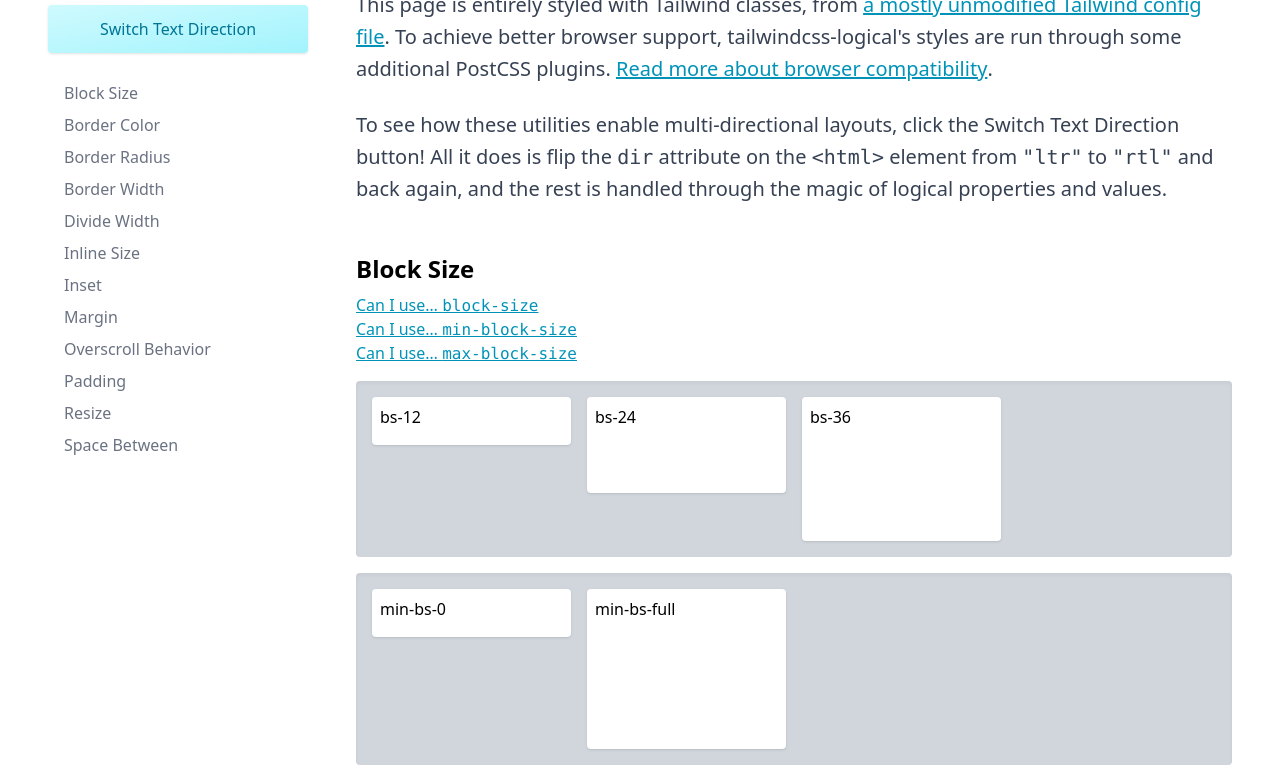
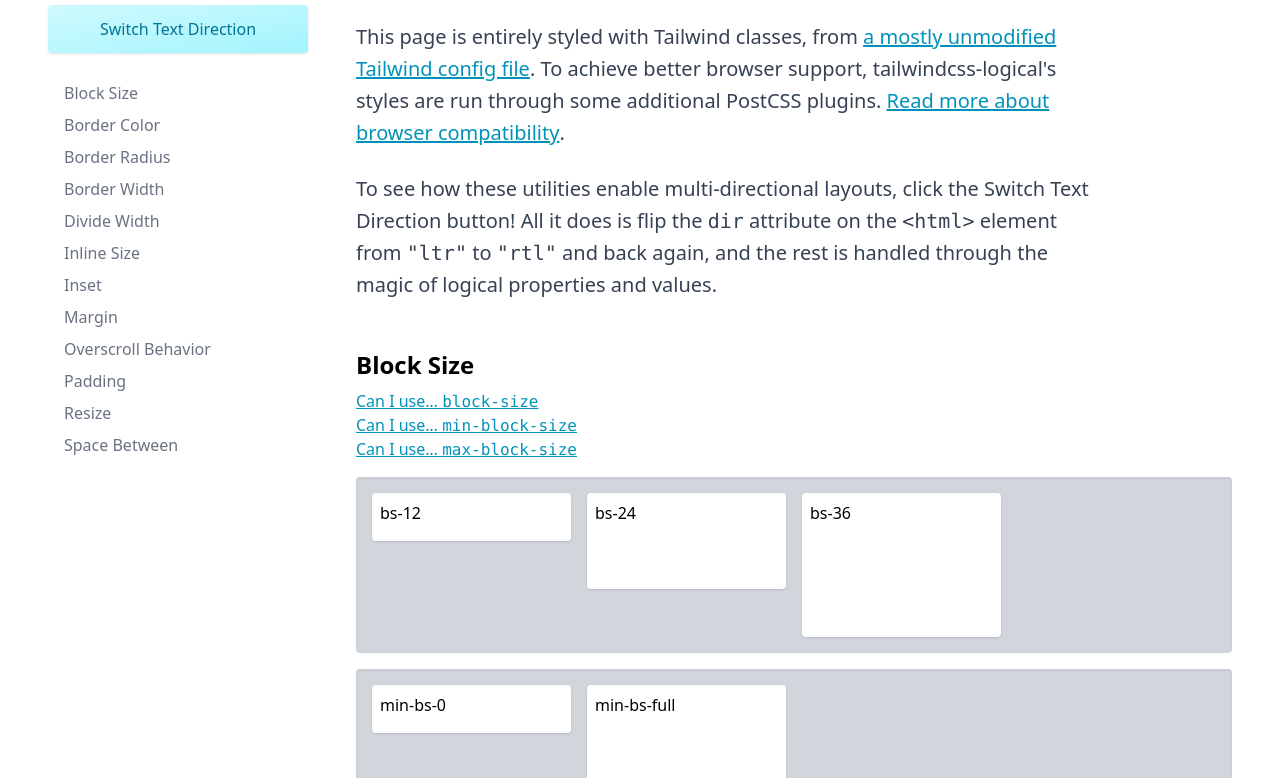
Before and after one commit to stevecochrane/tailwindcss-logical, a website: page docs/index.html in a window 1280 px wide. Shown: the part 147-925 px from the top of the page. Drawn offline with Linux system fonts and the light colour scheme.

Commit message:
Fix for prose utility that is no longer in Tailwind v4

```diff
--- a/docs/index.html
+++ b/docs/index.html
@@ -123,7 +123,7 @@
         <main class="col-span-3 pbe-24 pbs-4 space-y-12 lg:pbs-12">
           <section
             id="introduction"
-            class="font-light max-is-prose space-y-6 text-gray-700 text-xl/8"
+            class="font-light max-is-[65ch] space-y-6 text-gray-700 text-xl/8"
           >
             <p>
               The following is an demonstration of every type of utility
```
Also changed, not shown: docs/output.css.
